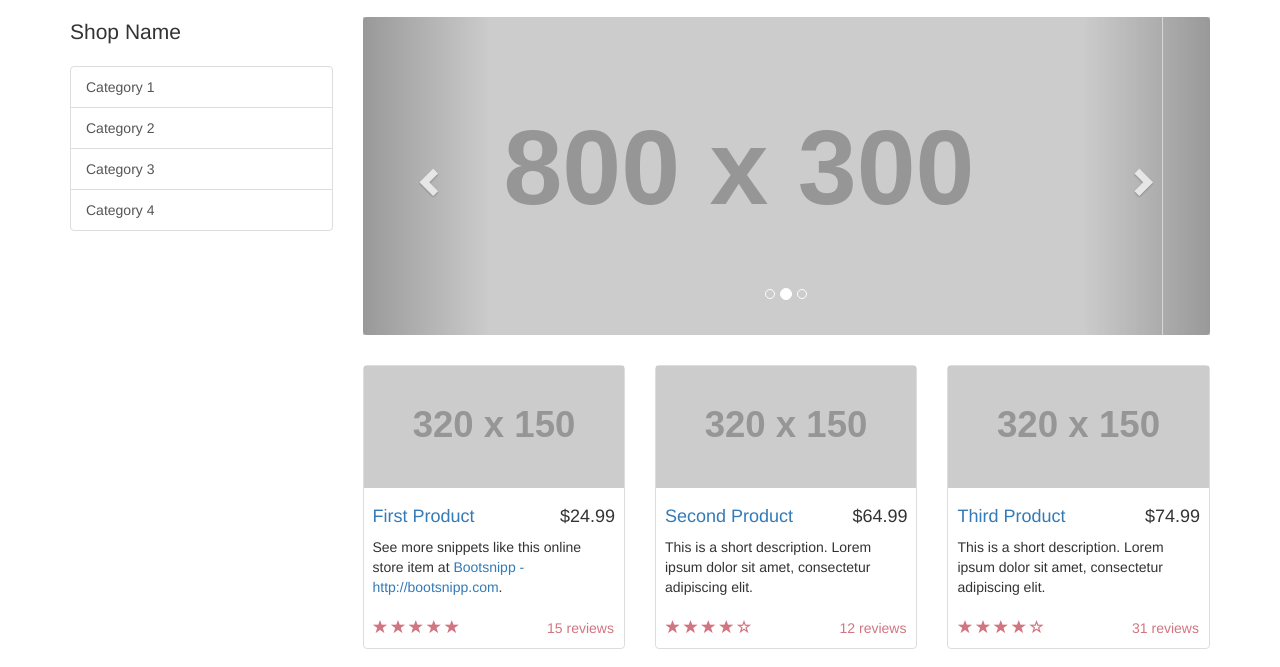
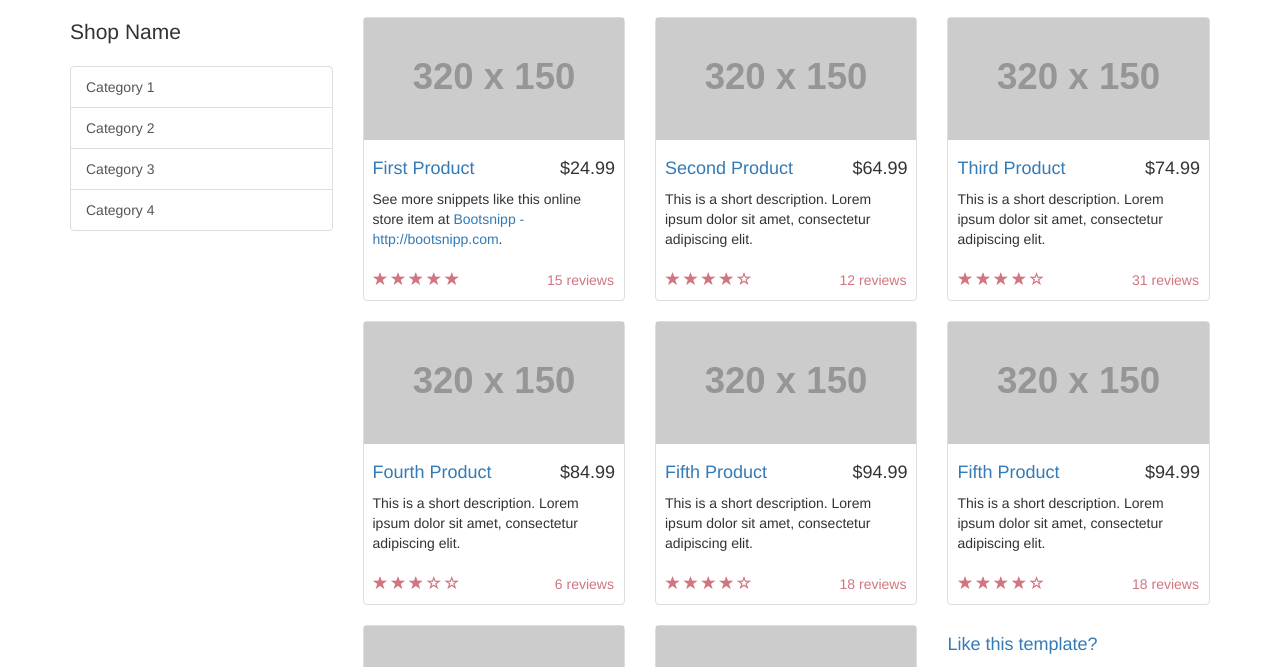
Before and after one commit to Alejandrotx/git-push-test, a plain HTML site: page index.html in a window 1280 px wide. Shown: the part 53-720 px from the top of the page. Drawn offline with Linux system fonts and the light colour scheme; placeholder pictures from the web are drawn by us.

Commit message:
sin slider

```diff
--- a/index.html
+++ b/index.html
@@ -77,36 +77,7 @@
 
             <div class="col-md-9">
 
-                <div class="row carousel-holder">
 
-                    <div class="col-md-12">
-                        <div id="carousel-example-generic" class="carousel slide" data-ride="carousel">
-                            <ol class="carousel-indicators">
-                                <li data-target="#carousel-example-generic" data-slide-to="0" class="active"></li>
-                                <li data-target="#carousel-example-generic" data-slide-to="1"></li>
-                                <li data-target="#carousel-example-generic" data-slide-to="2"></li>
-                            </ol>
-                            <div class="carousel-inner">
-                                <div class="item active">
-                                    <img class="slide-image" src="http://placehold.it/800x300" alt="">
-                                </div>
-                                <div class="item">
-                                    <img class="slide-image" src="http://placehold.it/800x300" alt="">
-                                </div>
-                                <div class="item">
-                                    <img class="slide-image" src="http://placehold.it/800x300" alt="">
-                                </div>
-                            </div>
-                            <a class="left carousel-control" href="#carousel-example-generic" data-slide="prev">
-                                <span class="glyphicon glyphicon-chevron-left"></span>
-                            </a>
-                            <a class="right carousel-control" href="#carousel-example-generic" data-slide="next">
-                                <span class="glyphicon glyphicon-chevron-right"></span>
-                            </a>
-                        </div>
-                    </div>
-
-                </div>
 
                 <div class="row">
 
```
